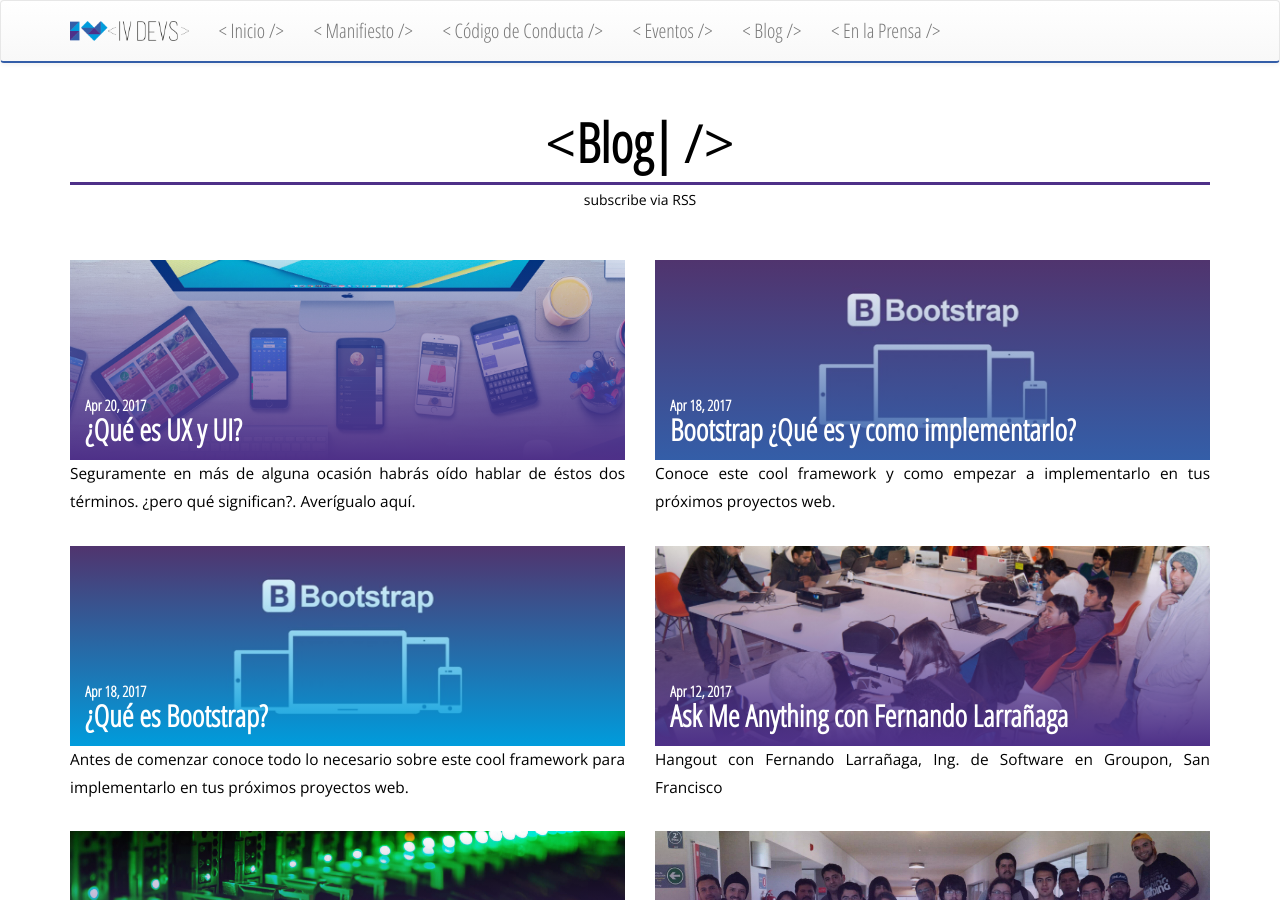
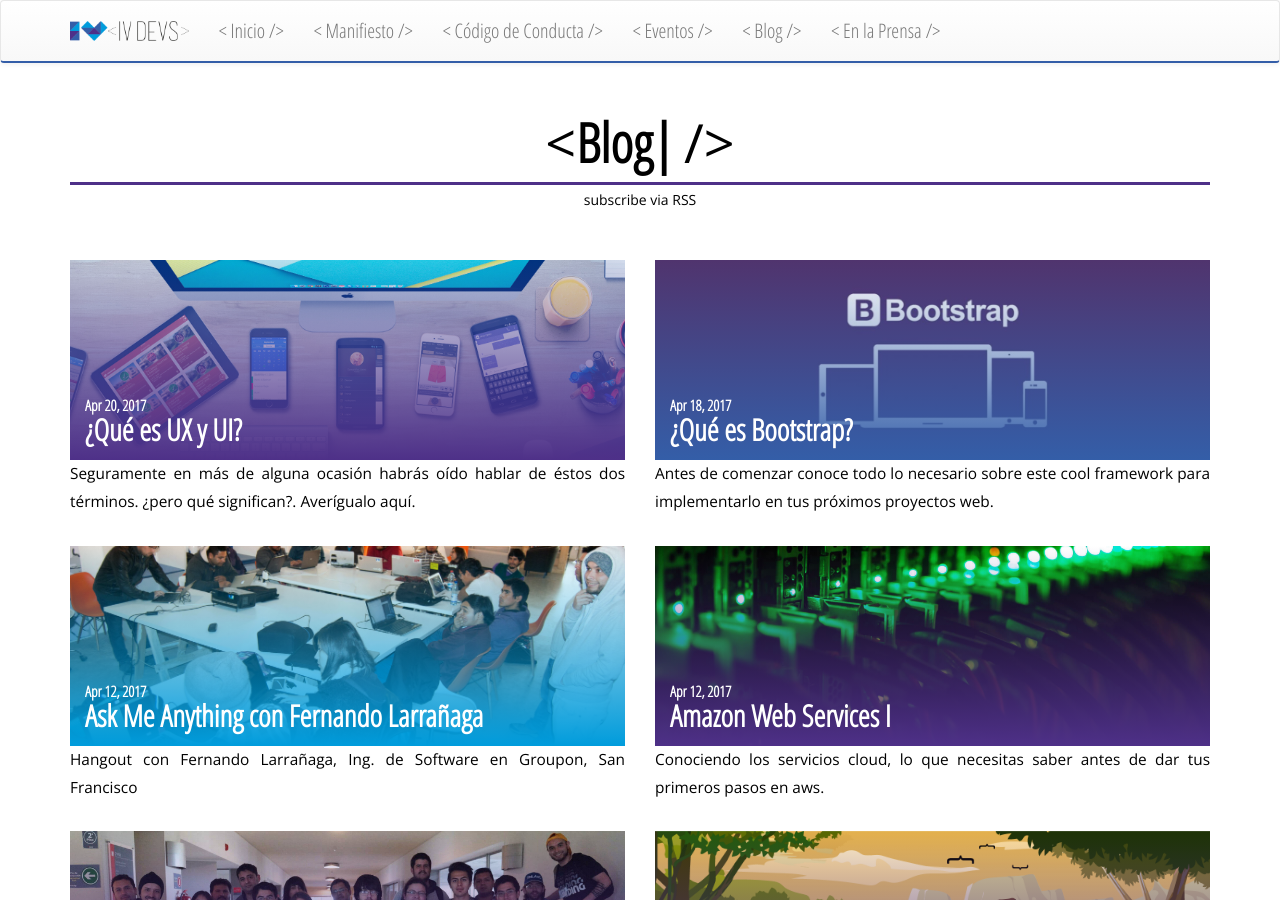
Before and after one commit to iv-devs/iv-devs.github.io, a Jekyll site: the page built from blog.html, in a window 1280 px wide and 900 px high. Built offline with Jekyll 4.4.1, drawn with Linux system fonts in a browser that asks for light colours; nearby versions of some CDN libraries; some of the changed lines change nothing that is shown.

Commit message:
UPDATE POST bootstrap
	new file:   assets/img/post/2017-04-24-que-es-bootstrap.png
	modified:   _posts/2017-04-24-que-es-bootstrap.md
	deleted:    _posts/2017-18-04-bootstrap-que-es-y-como-implementarlo.markdown
	deleted:    assets/img/post/2017-18-04-bootstrap-que-es-y-como-implementarlo.png
	deleted:    assets/img/post/2017-18-04-bootstrap-que-es-y-como-implementarlo/download-bootstrap.png
	deleted:    assets/img/post/2017-18-04-bootstrap-que-es-y-como-implementarlo/opciones-descarga-bootstrap.jpg

```diff
--- a/_posts/2017-04-24-que-es-bootstrap.md
+++ b/_posts/2017-04-24-que-es-bootstrap.md
@@ -1,7 +1,7 @@
 ---
 layout: post
 title:  "¿Qué es Bootstrap?"
-image: /post/2017-18-04-bootstrap-que-es-y-como-implementarlo.png
+image: /post/2017-04-24-que-es-bootstrap.png
 date: 2017-04-18 16:30:00 -0300
 categories: bootstrap framework web tutorial
 author: Luis Alvarado
--- a/_posts/2017-18-04-bootstrap-que-es-y-como-implementarlo.markdown
+++ /dev/null
@@ -1,99 +0,0 @@
----
-layout: post
-title:  "Bootstrap ¿Qué es y como implementarlo?"
-image: /post/2017-18-04-bootstrap-que-es-y-como-implementarlo.png
-date: 2017-04-18 16:30:00 -0300
-categories: bootstrap framework web
-author: Luis Alvarado
-author_tw: rhaegarCL
----
-Conoce este cool framework y como empezar a implementarlo en tus próximos proyectos web.
-
-<!--more-->
-
-### *Antes de comenzar necesitas saber lo siguiente:*
-
-## *¿Qué es?*
-Lo primero que debes tener claro es que Bootstrap es un ***framework*** ¿qué demonios es un framework?
-
-*¡Fácil! un framework no es nada más que un conjunto de código que puedes utilizar para hacer un sistema personalizado muy simple o muy complejo.*
-
-Bien ahora ya sabes lo que es un *framework* asi que continuemos con bootstrap.
-
-Bootstrap fue desarrollado por Twitter, tiene como gran objetivo facilitar el diseño web sirviendo de guía para emplear buenas prácticas y estándares. Algunas características son:
-
-1. Permite crear de manera fácil sitios web que son adaptables o *responsives* para ajustarse a cualquier dispositivo y tamaños de pantalla.
-2. Podemos conseguir un sitio web muy organizado visualmente.
-3. Posee un sistema de grillas en la cuál maqueteamos el sitio mediante columnas que lo hace bastante fácil.
-4. Se integra perfectamente con liberías de Javascript.
-5. Posee una comunidad muy grande y activa que lo respalda.
-6. Permite la utilización de *Sass* y *Less* para hacer aún más *pro* el estilo de tu web.
-
- Lo mejor de Bootstrap es que *It's free!* es de código abierto por lo cual podemos usarlo de manera gratuíta y sin limitaciones
-
-## *¿Cómo lo consigo?*
-
-Para empezar a utilizar Bootstrap debes dirigirte a su [sitio oficial](http://getbootstrap.com/) y darle al botón de *"Download Bootstrap"*
-
-![download-bootstrap](/assets/img/post/2017-18-04-bootstrap-que-es-y-como-implementarlo/download-bootstrap.png)
-
-Una vez que le das al botón de descarga te mostrará las diferentes opciones para utilizar bootstrap
-
-![opciones-descarga-bootstrap](/assets/img/post/2017-18-04-bootstrap-que-es-y-como-implementarlo/opciones-descarga-bootstrap.jpg)
-
-Si optamos por la opción de *Download Bootstrap*, se descargará una carpeta la cual debemos descomprimir y agregarla a la carpeta de nuestro proyecto, veremos algo como esto:
-
-~~~
-bootstrap/
-├── css/
-│   ├── bootstrap.css
-│   ├── bootstrap.min.css
-│   ├── bootstrap-theme.css
-│   └── bootstrap-theme.min.css
-├── js/
-│   ├── bootstrap.js
-│   └── bootstrap.min.js
-└── fonts/
-    ├── glyphicons-halflings-regular.eot
-    ├── glyphicons-halflings-regular.svg
-    ├── glyphicons-halflings-regular.ttf
-    └── glyphicons-halflings-regular.woff
-
-~~~
-Estos archivos son la forma más sencilla de utilizar Bootstrap en cualquier proyecto web, es ideal cuando quieres desarrollar y no siempre cuentas con acceso a internet.
-
-Como te darás cuenta cada archivo aparece de dos formas diferentes estos son: los archivos compilados  *(bootstrap.css)* y los archivos compilados más los comprimidos *(bootstrap.min.css)*. También encontramos las fuentes de los iconos de *Glyphicons* y el tema opcional de bootstrap.
-
-Después en nuestro *index.html* llamamos a la hoja de estilo de bootstrap, esto lo hacemos colocándolo dentro de la etiqueta ``<head> </head>`` si sabemos HTML podremos entender esto:
-~~~
-<html>
-  <head>
-    <meta charset = "UTF-8">
-    <title>Aprendiendo Bootstrap</title>
-    <link rel="stylesheet" href="css/bootstrap.css">
-  </head>
-</html>
-~~~
-La otra forma de utilzarlo es mediante el *Bootstrap CDN*, con esto no es necesario descargarlo solo basta con colocar los links correspondientes en el *index.html* y ya estarás utilizando bootstrap. por ejemplo:
-
-~~~
-<html>
-  <head>
-    <meta charset = "UTF-8">
-    <title>Aprendiendo Bootstrap</title>
-    <!-- Versión compilada y comprimida del CSS de Bootstrap -->
-    <link rel="stylesheet" href="//netdna.bootstrapcdn.com/bootstrap/3.1.0/css/bootstrap.min.css">
-
-    <!-- Tema opcional -->
-    <link rel="stylesheet" href="//netdna.bootstrapcdn.com/bootstrap/3.1.0/css/bootstrap-theme.min.css">
-
-    <!-- Versión compilada y comprimida del JavaScript de Bootstrap -->
-    <script src="//netdna.bootstrapcdn.com/bootstrap/3.1.0/js/bootstrap.min.js"></script>
-  </head>
-</html>
-~~~
-
-Cabe mencionar que todos los plugins JavaScript de bootstrap requieren el uso de la librería de *jquery*, por lo que debemos incluirlo en las plantillas para que funcionen correctamente.
-
-Bien hasta acá sólo hemos conocido bootstrap y como descargarlo.
-En los próximos post exploraremos todo el potencial de este increible framework.
```
Also changed, not shown: assets/img/post/2017-04-24-que-es-bootstrap.png (renamed from assets/img/post/2017-18-04-bootstrap-que-es-y-como-implementarlo.png), assets/img/post/2017-18-04-bootstrap-que-es-y-como-implementarlo/download-bootstrap.png (deleted), assets/img/post/2017-18-04-bootstrap-que-es-y-como-implementarlo/opciones-descarga-bootstrap.jpg (deleted).
